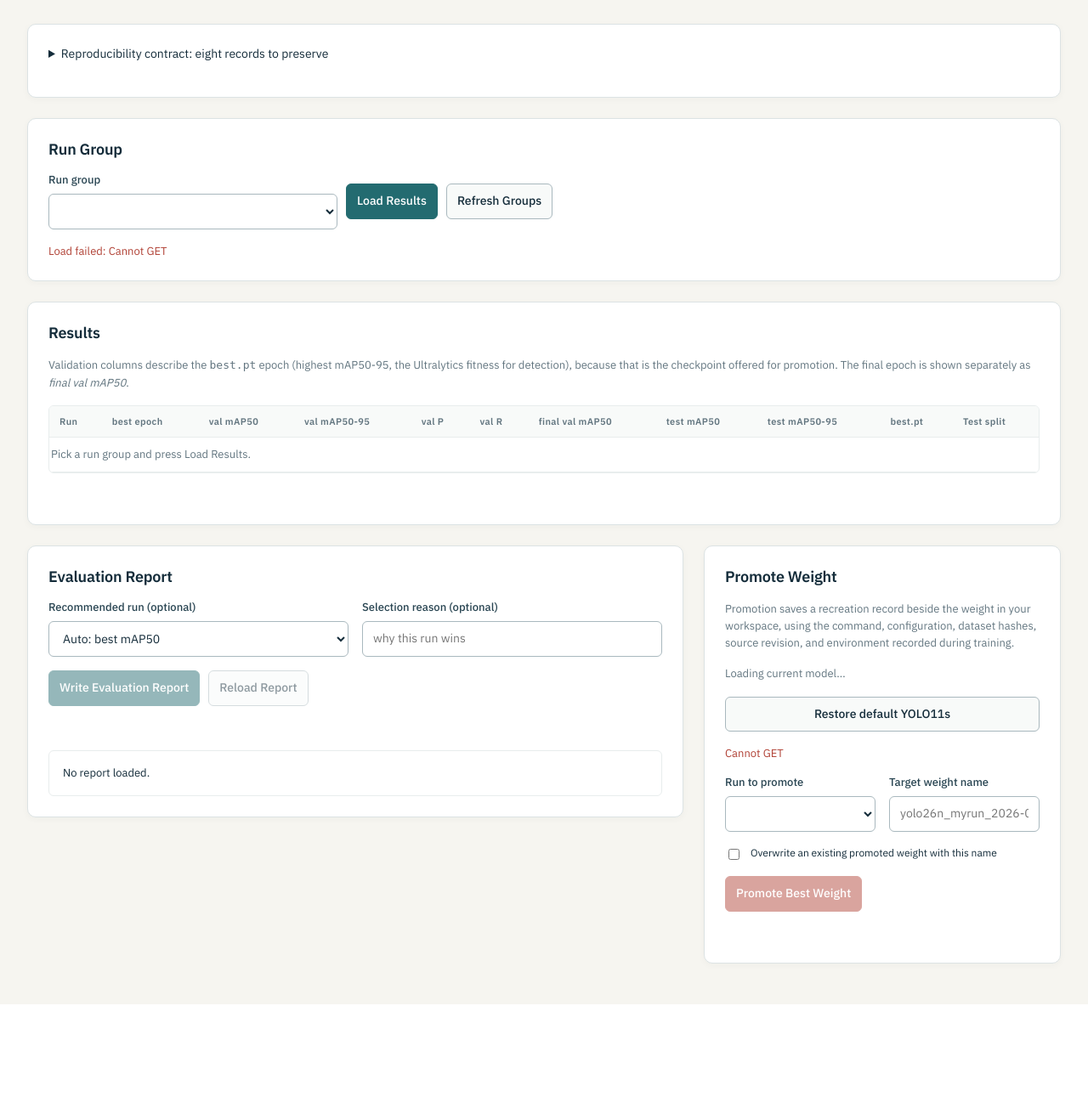
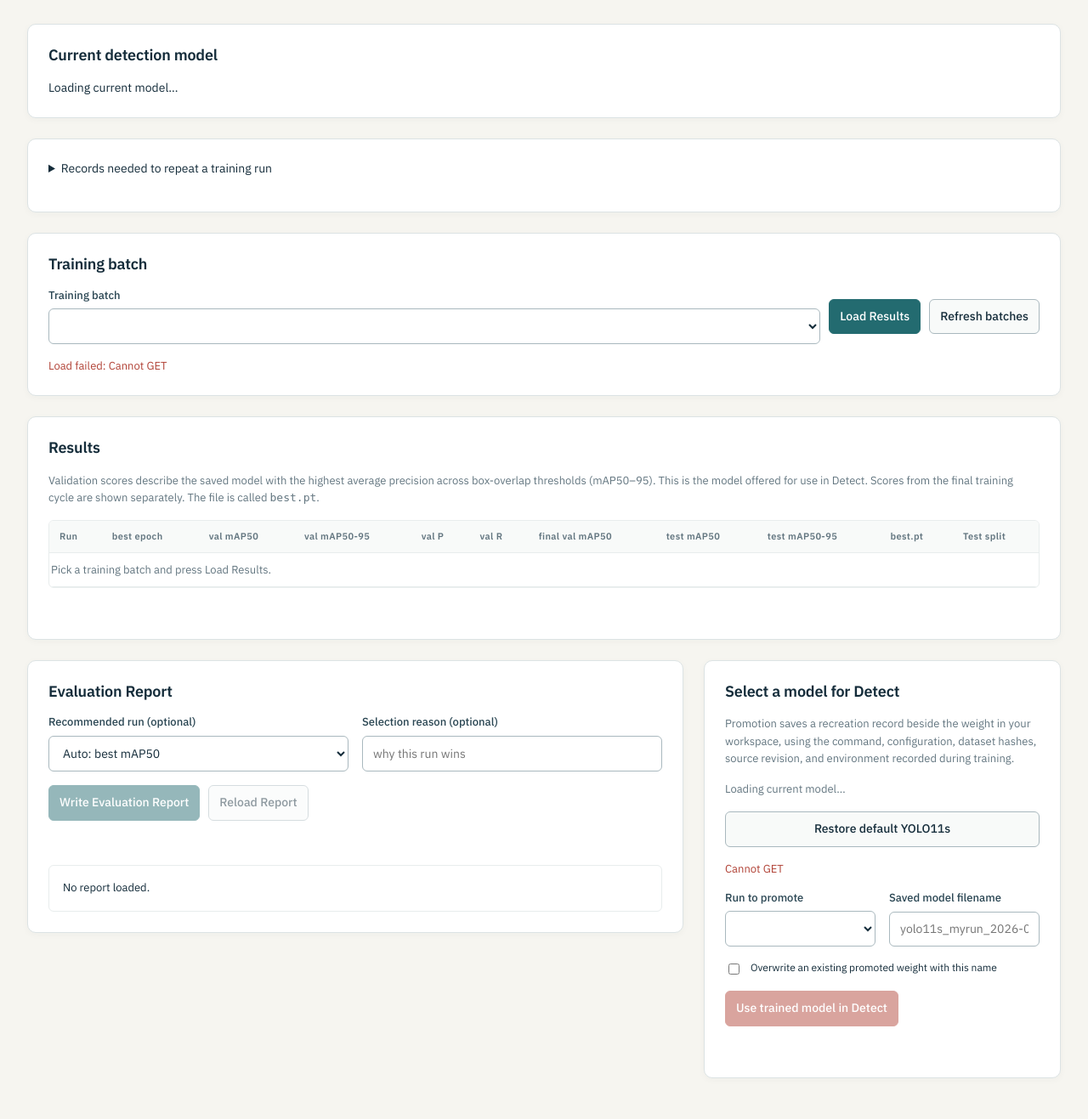
Before and after one commit to gavingavinchan/OpenDarkSTS, a Python web app: template scripts/templates/evaluation.html in a window 1280 px wide. Shown: the part 106-1423 px from the top of the page at 85% size. Before the commit the page ends 1288 px from the top, so only its background shows below. Run offline with Jinja, Linux system fonts and the light colour scheme; the template is opened without the code that fills it, so the values that code supplies are empty; some libraries are stand-ins or nearby versions.

Commit message:
Expose the bundled example, current model scores, and imagery setup guidance

```diff
--- a/scripts/application_cli.py
+++ b/scripts/application_cli.py
@@ -43,6 +43,7 @@ def build_parser():
     jobs.add_argument("job_id", nargs="?")
     jobs.add_argument("--cancel", action="store_true", help="Cancel a download and remove its partial files")
     project = commands.add_parser("project", help="Inspect or save the Detect settings")
+    project.add_argument("--use-example", action="store_true", help="Select the bundled imagery, AIS, date, and area")
     project.add_argument("--set", dest="settings", help="JSON object of project settings")
     project.add_argument("--start-job", choices=["ais", "imagery", "run"])
     project.add_argument("--check-ready", action="store_true", help="Check detection inputs for the saved dates")
@@ -88,6 +89,8 @@ def execute(args):
             return {"output": str(target)}
         return {"detections": results.read_results(args.directory)}
     if args.command == "project":
+        if args.use_example:
+            operations.use_bundled_example()
         if args.settings:
             operations.save_project(json.loads(args.settings))
         if args.check_ready:
--- a/scripts/templates/evaluation.html
+++ b/scripts/templates/evaluation.html
@@ -3,7 +3,7 @@
 <head>
   <meta charset="utf-8">
   <meta name="viewport" content="width=device-width, initial-scale=1">
-  <title>OpenDarkSTS / Evaluate</title>
+  <title>OpenDarkSTS / Evaluate &amp; Promote</title>
   <link rel="stylesheet" href="/static/pipeline.css">
 </head>
 <body data-page="evaluation">
@@ -20,27 +20,28 @@
     </header>
 
     <main>
-      <details class="card"><summary>Reproducibility contract: eight records to preserve</summary><p>Preserve the imagery import record, per-image review records, dataset selection record, exported dataset, training configuration, run-metadata snapshot, evaluation report, and final weight file together. Steps 1–6 produce the dataset and trained detector; this step produces the evaluation report and selects the operational model.</p></details>
+      <section class="card"><h2>Current detection model</h2><div id="modelDetails">Loading current model…</div></section>
+      <details class="card"><summary>Records needed to repeat a training run</summary><p>Preserve the imagery import record, per-image review records, dataset selection record, exported dataset, training configuration, run-metadata snapshot, evaluation report, and final weight file together. Steps 1–6 produce the dataset and trained detector; this step produces the evaluation report and selects the operational model.</p></details>
       <section class="card">
-        <h2>Run Group</h2>
+        <h2>Training batch</h2>
         <div class="row">
-          <label class="field" style="min-width:340px;"><span>Run group</span><select id="groupSelect"></select></label>
+          <label class="field" style="flex:1;"><span>Training batch</span><select id="groupSelect"></select></label>
           <button id="loadGroup" class="primary" type="button">Load Results</button>
-          <button id="refreshGroups" type="button">Refresh Groups</button>
+          <button id="refreshGroups" type="button">Refresh batches</button>
         </div>
         <div class="status" id="groupStatus"></div>
       </section>
 
       <section class="card">
         <h2>Results</h2>
-        <p class="hint">Validation columns describe the <code>best.pt</code> epoch (highest mAP50-95, the Ultralytics fitness for detection), because that is the checkpoint offered for promotion. The final epoch is shown separately as <em>final val mAP50</em>.</p>
+        <p class="hint">Validation scores describe the saved model with the highest average precision across box-overlap thresholds (mAP50–95). This is the model offered for use in Detect. Scores from the final training cycle are shown separately. The file is called <code>best.pt</code>.</p>
         <div class="scroll">
           <table>
             <thead><tr>
               <th>Run</th><th>best epoch</th><th>val mAP50</th><th>val mAP50-95</th><th>val P</th><th>val R</th>
               <th>final val mAP50</th><th>test mAP50</th><th>test mAP50-95</th><th>best.pt</th><th>Test split</th>
             </tr></thead>
-            <tbody id="resultsBody"><tr><td colspan="11" class="empty">Pick a run group and press Load Results.</td></tr></tbody>
+            <tbody id="resultsBody"><tr><td colspan="11" class="empty">Pick a training batch and press Load Results.</td></tr></tbody>
           </table>
         </div>
         <div class="status" id="testStatus"></div>
@@ -62,20 +63,20 @@
         </section>
 
         <section class="card">
-          <h2>Promote Weight</h2>
+          <h2>Select a model for Detect</h2>
           <p class="hint">Promotion saves a recreation record beside the weight in your workspace, using the command, configuration, dataset hashes, source revision, and environment recorded during training.</p>
           <p id="currentModel" class="hint">Loading current model…</p>
           <button id="restoreDefault" type="button">Restore default YOLO11s</button>
           <div class="status" id="modelStatus"></div>
           <div class="grid2">
             <label class="field"><span>Run to promote</span><select id="promoteRun"></select></label>
-            <label class="field"><span>Target weight name</span><input id="targetName" placeholder="yolo26n_myrun_2026-01-01_best.pt"></label>
+            <label class="field"><span>Saved model filename</span><input id="targetName" placeholder="yolo11s_myrun_2026-01-01_best.pt"></label>
           </div>
           <label class="row check" style="font-size:12px;">
             <input id="overwriteWeight" type="checkbox"> Overwrite an existing promoted weight with this name
           </label>
           <div class="row">
-            <button id="promoteWeight" class="danger" type="button" disabled>Promote Best Weight</button>
+            <button id="promoteWeight" class="danger" type="button" disabled>Use trained model in Detect</button>
           </div>
           <div class="status" id="promoteStatus"></div>
           <pre class="code" id="promoteDetail" style="display:none;"></pre>
@@ -92,7 +93,7 @@
 
     async function loadGroups() {
       const picker = document.getElementById('groupSelect');
-      /* Rebuilding the picker must not silently move the user to another run group:
+      /* Rebuilding the picker must not silently move the user to another training batch:
          keep whatever is selected now, then the loaded group, then the URL's group. */
       const previous = picker.value || state.group || params.get('run_group');
       const data = await P.api('/api/training/run-groups');
@@ -100,11 +101,11 @@
       picker.innerHTML = state.groups.map(function (group) {
         return '<option value="' + P.esc(group.run_group) + '">' + P.esc(group.run_group) +
           ' (' + group.run_count + ' runs, ' + group.test_metrics_count + ' with test metrics)</option>';
-      }).join('') || '<option value="">No run groups with results.csv yet</option>';
+      }).join('') || '<option value="">No completed training batches yet</option>';
       if (previous && state.groups.some(function (group) { return group.run_group === previous; })) {
         picker.value = previous;
       }
-      P.setStatus('groupStatus', state.groups.length + ' run group(s) available.', '');
+      P.setStatus('groupStatus', state.groups.length + (state.groups.length === 1 ? ' training batch available.' : ' training batches available.'), '');
     }
 
     function metricCell(metrics, key) {
@@ -113,7 +114,7 @@
 
     async function loadGroupResults() {
       const group = document.getElementById('groupSelect').value;
-      if (!group) { P.setStatus('groupStatus', 'No run group selected.', 'err'); return; }
+      if (!group) { P.setStatus('groupStatus', 'No training batch selected.', 'err'); return; }
       state.group = group;
       P.setStatus('groupStatus', 'Loading ' + group + '\u2026');
       try {
@@ -130,7 +131,7 @@
       } catch (error) {
         state.runs = [];
         renderResults();
-        P.setStatus('groupStatus', 'Could not load run group: ' + error.message, 'err');
+        P.setStatus('groupStatus', 'Could not load training batch: ' + error.message, 'err');
         return;
       }
       document.getElementById('writeReport').disabled = false;
@@ -141,7 +142,7 @@
     function renderResults() {
       const body = document.getElementById('resultsBody');
       if (!state.runs.length) {
-        body.innerHTML = '<tr><td colspan="11" class="empty">This run group has no runs with results.csv.</td></tr>';
+        body.innerHTML = '<tr><td colspan="11" class="empty">This training batch has no runs with results.csv.</td></tr>';
         return;
       }
       body.innerHTML = state.runs.map(function (run) {
@@ -246,7 +247,7 @@
       try {
         const data = await P.api('/api/training/evaluation-report?run_group=' + encodeURIComponent(state.group));
         if (!data.exists) {
-          document.getElementById('reportView').innerHTML = '<span class="empty">No report written for this run group yet.</span>';
+          document.getElementById('reportView').innerHTML = '<span class="empty">No report written for this training batch yet.</span>';
           if (!quiet) { P.setStatus('reportStatus', 'No report on disk yet.', ''); }
           return;
         }
@@ -290,6 +291,8 @@
     }
 
     async function loadCurrentModel() {
+      const info = await P.api('/api/operations/model');
+      P.renderModel(document.getElementById('modelDetails'), info.model, info.model_error);
       const data = await P.api('/api/training/model');
       document.getElementById('currentModel').textContent = 'Current model: ' + data.current_model + (data.is_default ? ' (bundled default YOLO11s)' : '');
       document.getElementById('restoreDefault').disabled = data.is_default;
--- a/scripts/templates/static/pipeline.js
+++ b/scripts/templates/static/pipeline.js
@@ -148,8 +148,25 @@
     return out.join('\n');
   }
 
+  function renderModel(node, model, error) {
+    if (!model) { node.textContent = error || 'No detection model selected.'; return; }
+    const metrics = model.metrics || {};
+    const rows = [['All classes', '', 'instances'], ['Single ship (ship)', 'ship_', 'ship_instances'], ['STS pair (ships)', 'ships_', 'ships_instances']];
+    node.innerHTML = '<h3>' + esc(model.name || model.filename) + '</h3><p>' +
+      (metrics.split === 'test' ? 'Held-out test results: ' : 'Recorded evaluation results: ') +
+      esc(metrics.images === undefined ? 'image count not recorded' : metrics.images + ' images') +
+      '. These scores describe this dataset; performance in other areas can differ.</p>' +
+      (Object.keys(metrics).length ? '<div class="scroll"><table aria-label="Model performance"><thead><tr><th>Class</th><th>Objects</th><th>Precision</th><th>Recall</th><th>mAP50</th><th>mAP50–95</th></tr></thead><tbody>' +
+      rows.map(([label, prefix, count]) => '<tr><td>' + esc(label) + '</td><td>' + esc(metrics[count] ?? '—') + '</td>' +
+        ['precision', 'recall', 'mAP50', 'mAP50_95'].map(key => '<td>' + fmt(metrics[prefix + key], 3) + '</td>').join('') + '</tr>').join('') + '</tbody></table></div>' : '<p>No evaluation scores were recorded for this model.</p>') +
+      '<p class="hint">Precision measures how often predicted objects are correct; recall measures how many labelled objects are found. Average precision (mAP) combines detection and location accuracy: mAP50 uses 50% box overlap; mAP50–95 averages stricter overlap thresholds. Scores range from 0 to 1; higher is better.</p>' +
+      (model.model_card_url ? '<a href="' + esc(model.model_card_url) + '" target="_blank" rel="noopener">Open YOLO11s model card</a>' : '') +
+      '<details><summary>Model file</summary><p class="path">' + esc(model.filename) + '</p></details>';
+  }
+
   global.Pipeline = {
     api: api,
+    renderModel: renderModel,
     esc: esc,
     fmt: fmt,
     logInteraction: logInteraction,
```
Also changed, not shown: scripts/jobs.py (+7 -2 lines), scripts/operations.py (+36 -4 lines), scripts/templates/operations.html (+16 -12 lines), scripts/templates/static/operations.css (+33 -0 lines), scripts/templates/static/operations.js (+15 -7 lines), scripts/training_pipeline_ui.py (+16 -5 lines), tests/test_candidate_results.py (+1 -1 lines), tests/test_first_run.py (added, +93 -0 lines), tests/test_operations_jobs.py (+3 -1 lines).
